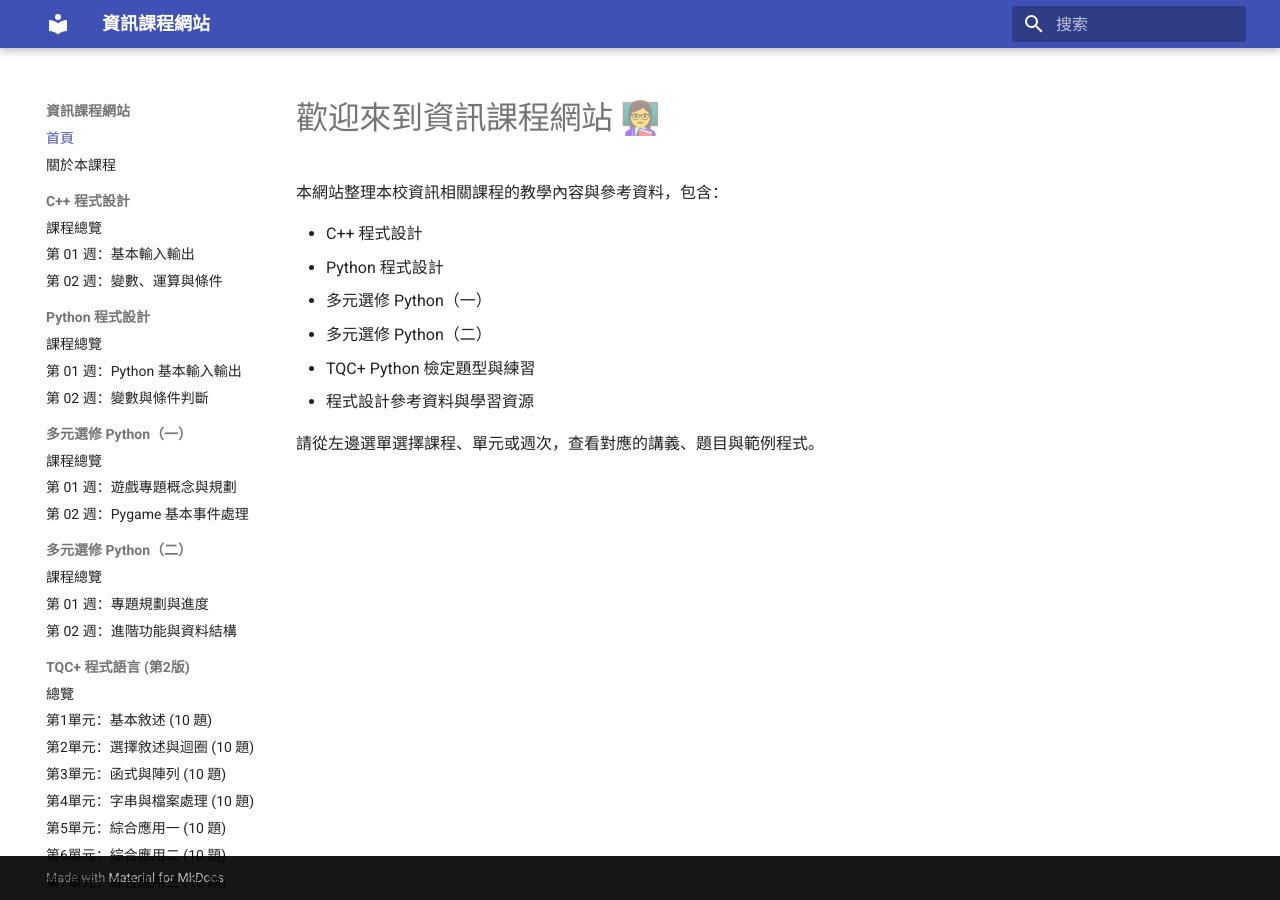
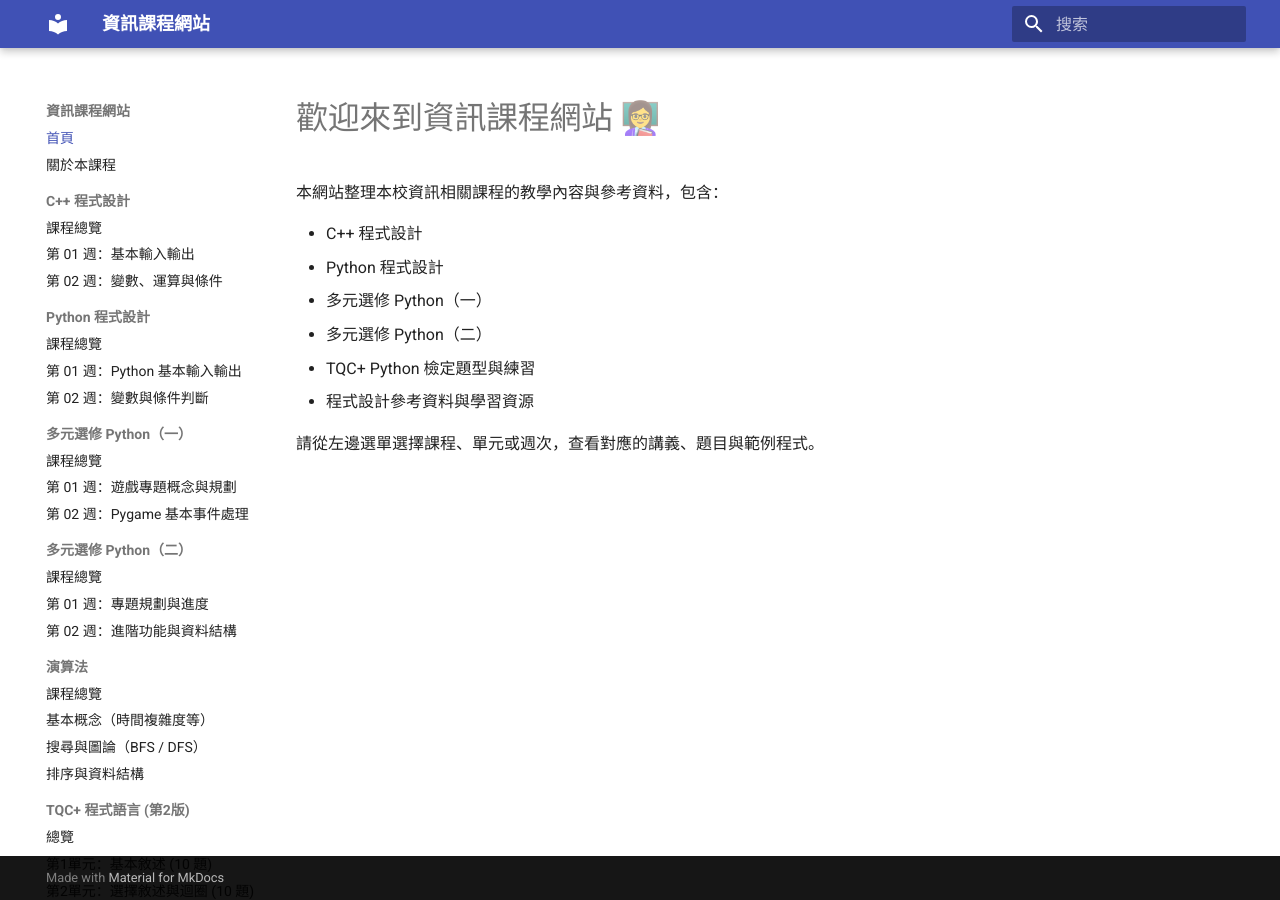
Before and after one commit to be6922/cs-course-site, an MkDocs documentation site: the page built from docs/index.md, in a window 1280 px wide. Built offline with MkDocs 1.6.1 and Material for MkDocs 9.7.7, drawn with Linux system fonts in a browser that asks for light colours.

Commit message:
Update mkdocs.yml

```diff
--- a/mkdocs.yml
+++ b/mkdocs.yml
@@ -37,6 +37,12 @@ nav:
       - 第 01 週：專題規劃與進度: python_elective2/week01.md
       - 第 02 週：進階功能與資料結構: python_elective2/week02.md
 
+  - 演算法:
+      - 課程總覽: algorithms/index.md
+      - 基本概念（時間複雜度等）: algorithms/basic.md
+      - 搜尋與圖論（BFS / DFS）: algorithms/graph_search.md
+      - 排序與資料結構: algorithms/sort_ds.md
+
   - TQC+ 程式語言 (第2版):
       - 總覽: tqc_exam/index.md
       - 第1單元：基本敘述 (10 題): tqc_exam/unit1_basic.md
```
